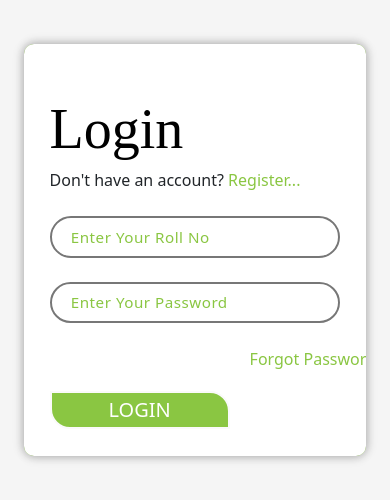
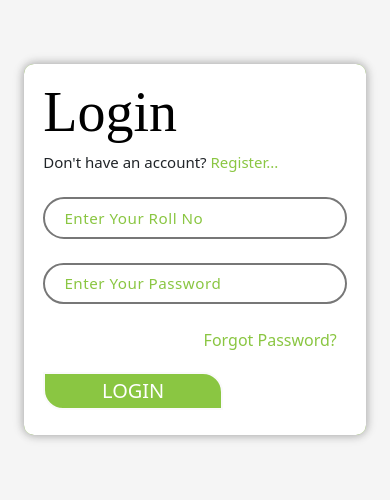
Before and after one commit to jaweria-dev/TechTitans-Fee, a React (Vite) app in the folder Frontend/: page /login in a window 390 px wide. Shown: the top 500 px of the page. Built offline with nearby package versions, Linux system fonts and the light colour scheme.

Commit message:
nabia's work

```diff
--- a/Frontend/src/components/AddStudents/AddStudents.jsx
+++ b/Frontend/src/components/AddStudents/AddStudents.jsx
@@ -10,7 +10,7 @@ const AddStudents = ({ open, setOpen, addStudent }) => {
 // console.log(auth);
 
   const axiosInstance = axios.create({
-    baseURL: "http://localhost:9001/api/fee/portal/students",
+    baseURL: "http://localhost:9010/api/fee/portal/students",
     headers: {
       "Authorization": `${auth?.token}`,
       "Content-Type": "multipart/form-data"
--- a/Frontend/src/components/Form/TeacherForm.jsx
+++ b/Frontend/src/components/Form/TeacherForm.jsx
@@ -1,5 +1,6 @@
 import React from "react";
 import "../../pages/Admin/Admin.css"
+import { Button } from '@mui/material';
 
 const TeacherForm = ({ handleSubmit, value, setValue }) => {
   return (
@@ -10,8 +11,12 @@ const TeacherForm = ({ handleSubmit, value, setValue }) => {
             onChange={(e) => setValue(e.target.value)}/>
         </div>
 
-        <button type="submit" className="btn-btn btn-primary">
-          Submit</button>
+        {/* <button type="submit" className="btn-btn btn-primary">
+          Submit</button> */}
+
+          <Button type="submit" variant="contained" color="primary">
+            Submit
+          </Button>
       </form>
     </>
   );
--- a/Frontend/src/components/Routes/AdminRoutes.jsx
+++ b/Frontend/src/components/Routes/AdminRoutes.jsx
@@ -4,13 +4,13 @@ import { Outlet } from "react-router-dom";
 import axios from "axios";
 import Spinner from "./Spinner";
 
-export default function PrivateRoute(){
+export default function AdminRoutes(){
     const[ok, setOk] = useState(false)
     const[auth, setAuth] = useAuth()
 
     useEffect(() => {
         const authCheck = async() =>{
-           const res = await axios.get('http://localhost:9001/api/fee/portal/admin-auth', {
+           const res = await axios.get('http://localhost:9010/api/fee/portal/admin-auth', {
             headers:{
                 "Authorization":auth?.token
             }
--- a/Frontend/src/components/dataTable/DataTable.jsx
+++ b/Frontend/src/components/dataTable/DataTable.jsx
@@ -30,7 +30,7 @@ const DataTable = ({ students, getAllStudents }) => {
 
         try {
             const response = await axios.delete(
-                `http://localhost:9001/api/fee/portal/students/delete-student/${id}`,
+                `http://localhost:9010/api/fee/portal/students/delete-student/${id}`,
                 {
                     headers: {
                         "Authorization": `Bearer ${auth?.token}`
@@ -54,7 +54,7 @@ const DataTable = ({ students, getAllStudents }) => {
 
         try {
             const response = await axios.put(
-                `http://localhost:9001/api/fee/portal/students/update-student/${selectedStudent._id}`,
+                `http://localhost:9010/api/fee/portal/students/update-student/${selectedStudent._id}`,
                 updatedData,
                 {
                     headers: {
--- a/Frontend/src/pages/Admin/CreateTeacher.jsx
+++ b/Frontend/src/pages/Admin/CreateTeacher.jsx
@@ -17,7 +17,7 @@ const CreateTeacher = () => {
   const [auth] = useAuth();
 
   const axiosInstance = axios.create({
-    baseURL: "http://localhost:9001/api/fee/portal/teacher",
+    baseURL: "http://localhost:9010/api/fee/portal/teacher",
     headers: {
       "Authorization": `Bearer ${auth?.token}`
     }
@@ -43,7 +43,7 @@ const CreateTeacher = () => {
   const getAllTeachers = async () => {
     try {
       console.log("Fetching all teachers");
-      const { data } = await axios.get("http://localhost:9001/api/fee/portal/teacher/get-teacher");
+      const { data } = await axios.get("http://localhost:9010/api/fee/portal/teacher/get-teacher");
       console.log("Response data:", data);
       if (data.success) {
         setTeachers(data.teacher);
--- a/Frontend/src/pages/Admin/Students.css
+++ b/Frontend/src/pages/Admin/Students.css
@@ -67,7 +67,7 @@
 }
 
 .teacher-heading {
-    margin-left: 22px;
+    margin-left: 34px;
 }
 
 /* .std-btn{
--- a/Frontend/src/pages/Auth/Forgotpassword.jsx
+++ b/Frontend/src/pages/Auth/Forgotpassword.jsx
@@ -16,7 +16,7 @@ const ForgotPassword = () => {
   const handleSubmit = async (e) => {
     e.preventDefault()
     try {
-      const res = await axios.post('http://localhost:9001/api/fee/portal/forgot-password', { rollNo, newPassword, answer, })
+      const res = await axios.post('http://localhost:9010/api/fee/portal/forgot-password', { rollNo, newPassword, answer, })
       if (res && res.data.success) {
         toast.success(res.data && res.data.message, { duration: 5000 })
 
@@ -31,9 +31,7 @@ const ForgotPassword = () => {
   }
 
   return (
-    <div className="contact-form" style={{
-      margin:"70px"
-    }}>
+    <div className="contact-form" style={{margin:"70px"}}>
       <form onSubmit={handleSubmit}>
         <h3 className="title">Forgot Password</h3>
         <div className="input-container">
--- a/Frontend/src/pages/Auth/Login.jsx
+++ b/Frontend/src/pages/Auth/Login.jsx
@@ -8,6 +8,7 @@ import { useAuth } from '../../components/context/Context';
 
 const Register = () => {
     const [rollNo, setRollNo] = useState("");
+    // const [email, setEmail] = useState("")
     const [password, setPassword] = useState("");
     const [auth, setAuth] = useAuth();
     const navigate = useNavigate();
@@ -16,7 +17,7 @@ const Register = () => {
     const handleSubmit = async (e) => {
         e.preventDefault()
         try {
-          const res = await axios.post('http://localhost:9001/api/fee/portal/login', { rollNo, password })
+          const res = await axios.post('http://localhost:9010/api/fee/portal/login', { rollNo, password })
           if (res.data.success) {
             toast.success(res.data && res.data.message, { duration: 5000 })
             // console.log(res,"check login data .");
@@ -38,11 +39,9 @@ const Register = () => {
       }
 
     return (
-        <div className="container">
+        <div className="container" style={{marginTop:"40px"}}>
             <div className="form">
                 <div className="contact-form">
-                    <span className="circle one" />
-                    <span className="circle two" />
                     <form onSubmit={handleSubmit}>
                         <h3 className="title">Login</h3>
                         <p className="text-para">
@@ -64,6 +63,19 @@ const Register = () => {
                                 required
                             />
                         </div>
+                        {/* <div className="input-container">
+                            <input
+                                type="text"
+                                value={email}
+                                onChange={(e) => setEmail(e.target.value)}
+                                name="text"
+                                className="input"
+                                id="text"
+                                autoComplete="off"
+                                placeholder="Enter Your Email"
+                                required
+                            />
+                        </div> */}
                         <div className="input-container">
                             <input
                                 type="password"
@@ -79,11 +91,11 @@ const Register = () => {
                         </div>
 
                         <div className="forgotpassword">
-                        <Link to='/forgotpassword' style={{ color: "#8AC642", textDecoration: "none", position:"relative", left:"200px"}}> Forgot Password?</Link>
+                        <Link to='/forgotpassword' style={{ color: "#8AC642", textDecoration: "none"}}> Forgot Password?</Link>
                         </div>
 
 
-                        <button type="submit" className="btn" style={{marginTop:20}}>
+                        <button type="submit" className="btn" >
                             LOGIN
                         </button>
                     </form>
--- a/Frontend/src/pages/Auth/Register.jsx
+++ b/Frontend/src/pages/Auth/Register.jsx
@@ -28,7 +28,7 @@ const Register = () => {
         }
 
         try {
-            const res = await axios.post('http://localhost:9001/api/fee/portal/register', { name, email, password, phone, Trainer, batchNo, rollNo, answer });
+            const res = await axios.post('http://localhost:9010/api/fee/portal/register', { name, email, password, phone, Trainer, batchNo, rollNo, answer });
             if (res.data.success) {
                 toast.success(res.data.message, { duration: 5000 });
                 navigate('/login');
@@ -59,8 +59,6 @@ const Register = () => {
                 </div>
 
                 <div className="contact-form">
-                    <span className="circle one" />
-                    <span className="circle two" />
                     <form action="#" id="form" onSubmit={handleSubmit}>
                         <h3 className="title">Register</h3>
                         <p className="text-para">Already have an account please<span><Link to='/login' style={{ color: "#8AC642", textDecoration: "none" }}> Login...</Link></span></p>
--- a/Frontend/src/styles/AuthStyles.css
+++ b/Frontend/src/styles/AuthStyles.css
@@ -43,7 +43,7 @@ form {
     z-index: 10;
     overflow: hidden;
     position: relative;
-    margin-top: 30px;
+    margin-top: 15px;
 }
 
 /* #form{
@@ -105,7 +105,8 @@ input[type="number"]:focus {
     outline: none;
     cursor: pointer;
     transition: 0.3s;
-    margin: 0;
+    margin-top: 20px;
+    margin-bottom: 20px;
     width: 180px;
 }
 
@@ -131,10 +132,20 @@ input[type="number"]:focus {
     font-size: 1.6rem;
 }
 
+.forgotpassword {
+    text-align: right;
+    left: -10px;
+    position: relative;
+}
+
 /* =======Media Query========= */
 @media (max-width: 850px) {
     .form {
         grid-template-columns: 1fr;
+    }
+
+    .contact-info {
+        display: none;
     }
 
     .contact-info:before {
@@ -169,9 +180,13 @@ input[type="number"]:focus {
         display: none;
     }
 
-    form {
+    .text-para{
+        font-size: 15px;
+    }
+
+    /* form {
         padding: 1.7rem 1.6rem;
-    }
+    } */
 
     .input {
         padding: 0.45rem 1.2rem;
```
